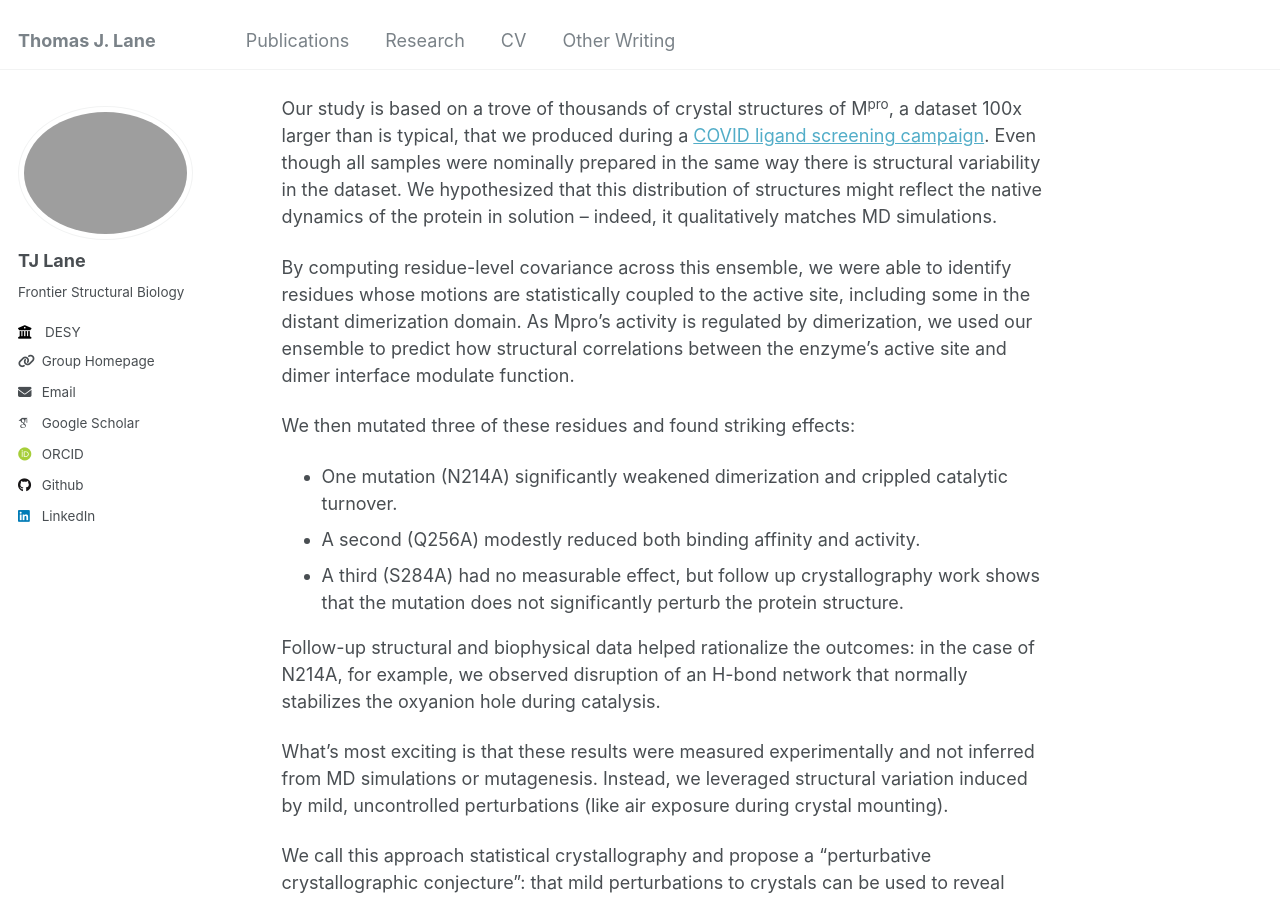
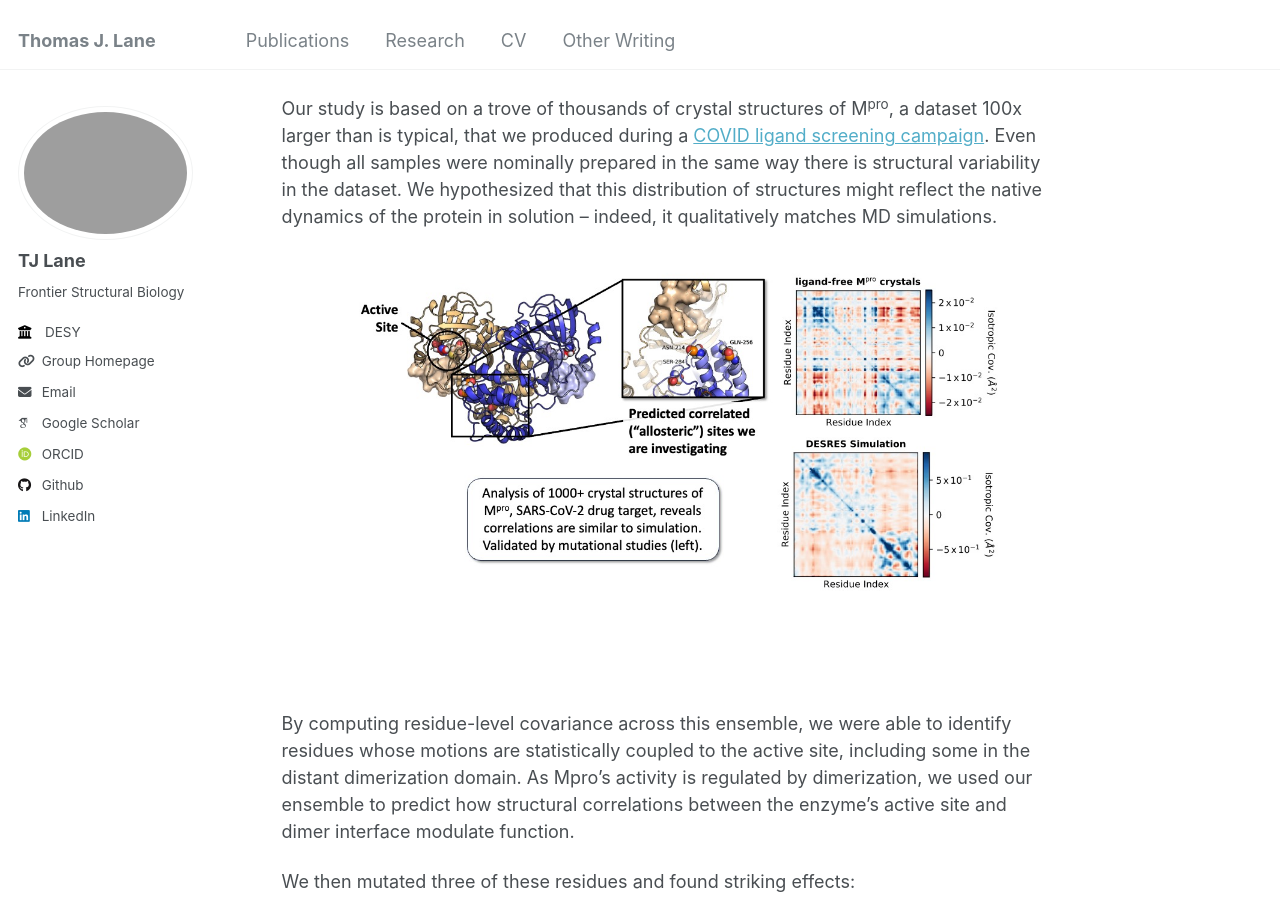
Before and after one commit to tjlane/tjlane.github.io, a Jekyll site: the page built from _posts/2025-05-18-mpro-statx.md, in a window 1280 px wide and 900 px high, scrolled down 370 px. Built offline with Jekyll 4.4.1, drawn with Linux system fonts in a browser that asks for light colours; some web fonts are replaced.

Commit message:
add picture

```diff
--- a/_posts/2025-05-18-mpro-statx.md
+++ b/_posts/2025-05-18-mpro-statx.md
@@ -13,6 +13,8 @@ We’ve learned a lot about static structure from single, frozen crystals. But c
 We’ve been studying the main protease (M<sup>pro</sup>) from SARS-CoV-2, an enzyme that activates via homodimerization. We asked a simple question: can we use crystal-to-crystal variation, and a huge dataset, to learn about how structure changes upon dimerization? That is: to learn about how protein dynamics generate function?
 
 Our study is based on a trove of thousands of crystal structures of M<sup>pro</sup>, a dataset 100x larger than is typical, that we produced during a [COVID ligand screening campaign](https://www.science.org/doi/10.1126/science.abf7945). Even though all samples were nominally prepared in the same way there is structural variability in the dataset. We hypothesized that this distribution of structures might reflect the native dynamics of the protein in solution – indeed, it qualitatively matches MD simulations.
+
+![mpro-statx-summary](https://tjlane.github.io/files/mpro-statx-one-slide.jpg)
 
 By computing residue-level covariance across this ensemble, we were able to identify residues whose motions are statistically coupled to the active site, including some in the distant dimerization domain. As Mpro’s activity is regulated by dimerization, we used our ensemble to predict how structural correlations between the enzyme’s active site and dimer interface modulate function.
 
```
Also changed, not shown: files/mpro-statx-one-slide.jpg (added).
